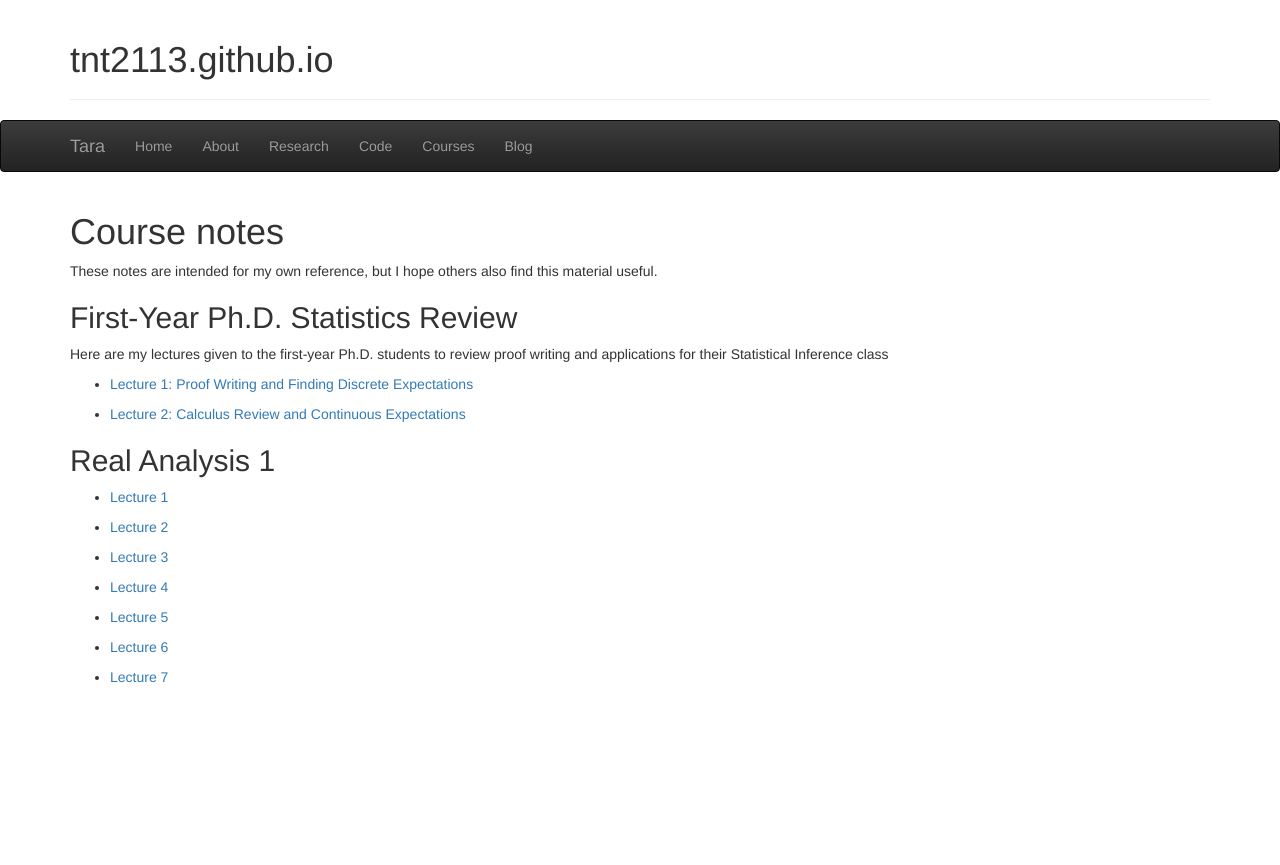
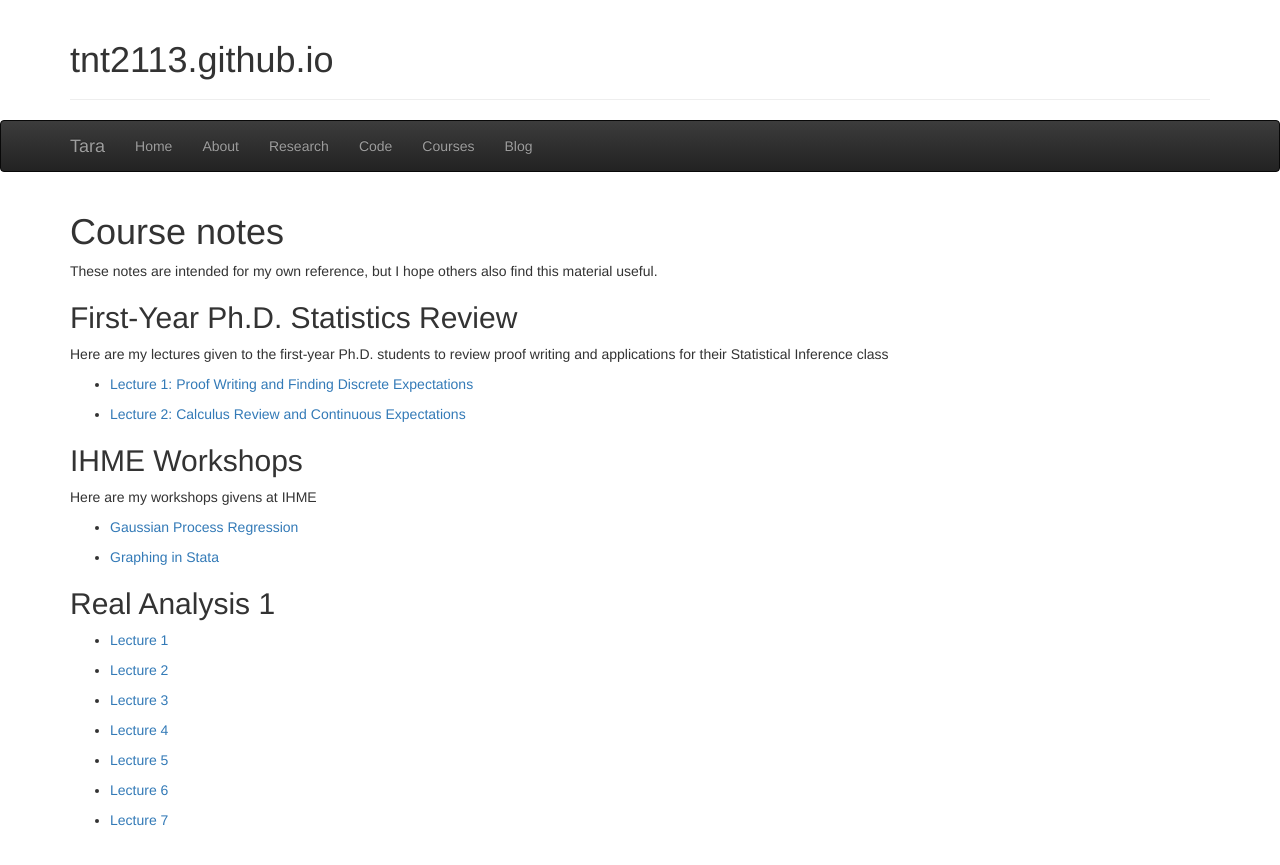
Before and after one commit to tnt2113/tnt2113.github.io, a Jekyll site: the page courses/index.html, which Jekyll copies as it is, in a window 1280 px wide. Shown: the top 865 px of the page. Built offline with Jekyll 4.4.1, drawn with Linux system fonts in a browser that asks for light colours.

Commit message:
Update index.html

```diff
--- a/courses/index.html
+++ b/courses/index.html
@@ -84,6 +84,12 @@ jQuery(document).ready(function($) {
     <li><p><a href="Problem solving strategies Part 1.pdf">Lecture 1: Proof Writing and Finding Discrete Expectations</a></p></li>
     <li><p><a href="Problem solving solving Part 2.pdf">Lecture 2: Calculus Review and Continuous Expectations</a></p></li>
   </ul>
+    <h2 class="post-title">IHME Workshops</h2>
+  <p> Here are my workshops givens at IHME</p>
+  <ul>
+    <li><p><a href="GPR presentation.pdf">Gaussian Process Regression</a></p></li>
+    <li><p><a href="Graphing in Stata.pptx (1).pdf">Graphing in Stata</a></p></li>
+  </ul>
   <h2 class="post-title">Real Analysis 1</h2>
   <ul>
     <li><p><a href="real_analysis_327_Lecture_1.html">Lecture 1</a></p></li>
```
